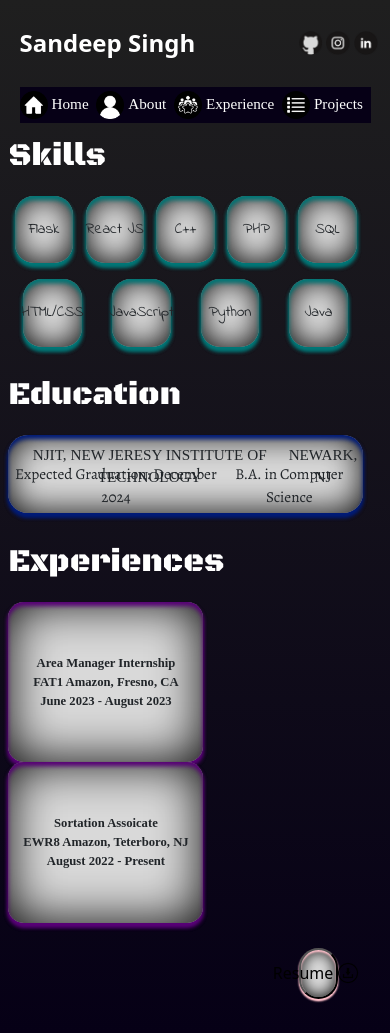
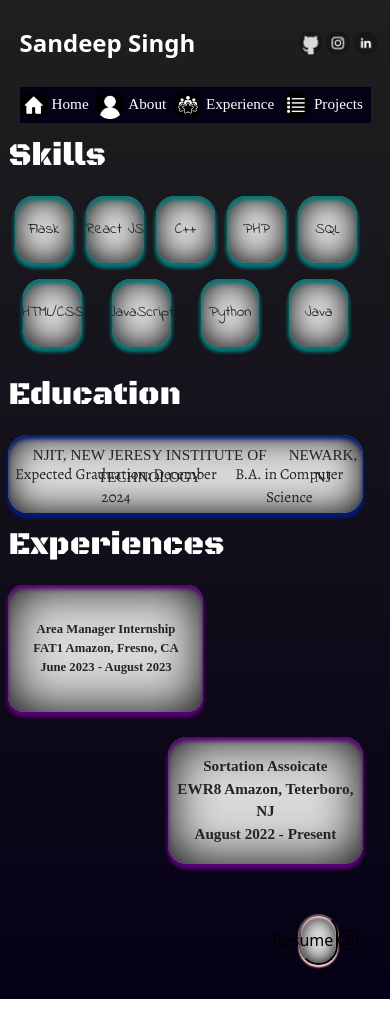
Before and after one commit to SandeepS3/personal-website, a React (Create React App) app: page /experience in a window 390 px wide. After the commit the page ends 999 px from the top, so only its background shows below. Built offline with nearby package versions, Linux system fonts and the light colour scheme; a web font is replaced by a local one.

Commit message:
fix experience mobile

```diff
--- a/src/pages/Experience.js
+++ b/src/pages/Experience.js
@@ -60,15 +60,19 @@ const Experience = () => {
       <div style={styles.experiences}>
         <p style={styles.headName}>Experiences</p>
         <div style={styles.experienceBoxes}>
+          <div style={styles.experienceLeft}>
             <div style={styles.experiencesBoxStart}>
               <h>Area Manager Internship</h>
               <h>FAT1 Amazon, Fresno, CA</h>
               <h>June 2023 - August 2023</h>
             </div>
+          </div>
+          <div style={styles.experienceRight}>
             <div style={styles.experiencesBoxEnd}>
               <h>Sortation Assoicate</h>
               <h>EWR8 Amazon, Teterboro, NJ</h>
               <h>August 2022 - Present</h>
+            </div>
           </div>
         </div>
       </div>
--- a/src/pages/ExperiencesStyles.js
+++ b/src/pages/ExperiencesStyles.js
@@ -154,7 +154,6 @@ const mediaStyles = {
   educationBox: {
     backgroundColor: "#D9D9D9",
     borderRadius: "1.25em",
-    marginBottom: "2vh",
     width: "95%",
     boxShadow:
       "0 4px 4px #011B77, 0 4px 4px #011B77,inset 0 4px 4px #011B77, inset 0 0 35px black",
@@ -189,7 +188,7 @@ const mediaStyles = {
     fontWeight: "bold",
     fontSize: "1.5vh",
     width: "50vw",
-    height: "19vh",
+    height: "15vh",
     display: "flex",
     flexDirection: "column",
     alignItems: "center",
@@ -202,15 +201,25 @@ const mediaStyles = {
     borderRadius: "1.25em",
     fontFamily: "Kavivanar",
     fontWeight: "bold",
-    fontSize: "1.5vh",
+    fontSize: "1.8vh",
     width: "50vw",
-    height: "19vh",
+    height: "15vh",
     display: "flex",
     flexDirection: "column",
     alignItems: "center",
     justifyContent: "center",
     boxShadow:
       "0 4px 4px #580177, 0 4px 4px #580177,inset 0 4px 4px #580177, inset 0 0 50px black",
+  },
+  experienceLeft: {
+    display: "flex",
+    justifyContent: "flex-start",
+    marginBottom: "3vh",
+  },
+  experienceRight: {
+    display: "flex",
+    justifyContent: "flex-end",
+    marginBottom: "3vh",
   },
 };
 
```
Lines whose indentation alone changed are shown as unchanged.
